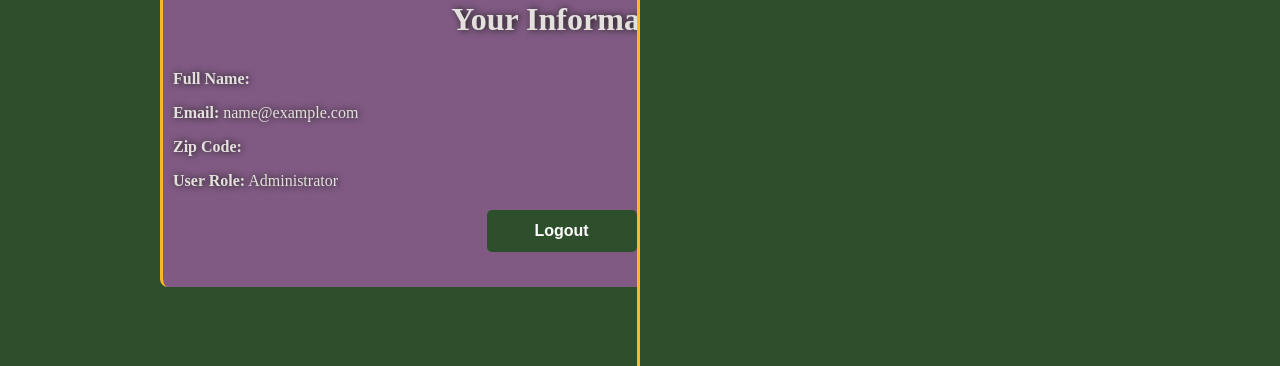
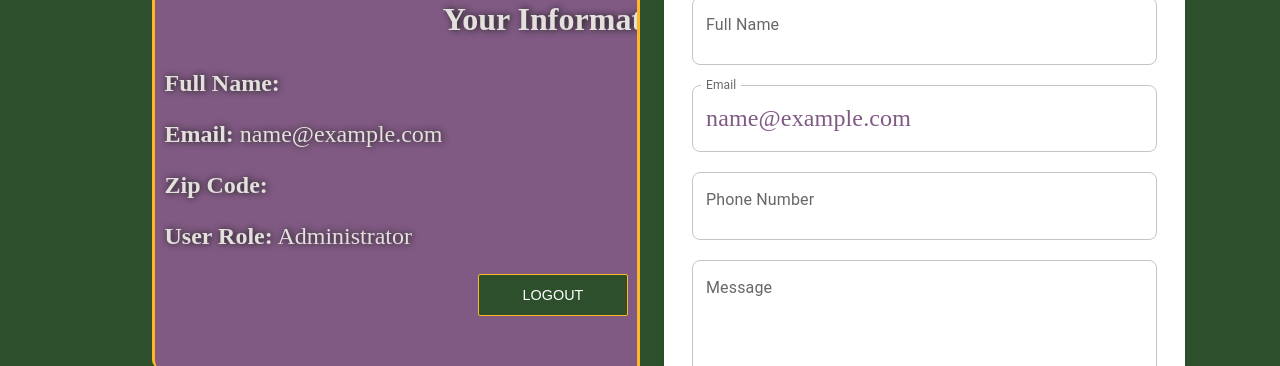
Before and after one commit to Missi3girl/pantry-client, a React (Vite) app: page /user-dashboard in a window 1280 px wide. Shown: the part 392-758 px from the top of the page. Built offline with nearby package versions, Linux system fonts and the light colour scheme; no server answers; sample sign-in values are in the browser's storage; a web font is replaced by a local one; what ra-data-simple-rest would draw is missing.

Commit message:
Tweaks to dashboard and location list height

```diff
--- a/src/components/headerFooterPage/Footer.jsx
+++ b/src/components/headerFooterPage/Footer.jsx
@@ -30,6 +30,9 @@ Our mission is to make it easier for neighbors to find, share, and support local
                    <li><a href="mailto:canneddocrew@gmail.com"  className="footer-link">Email us directly </a></li>
             </ol>
             </div>
+            {/* <div id="footer4">
+              <img className="logoImg" src={logoPhoto} />
+            </div> */}
          </div>
   )
 }
--- a/src/components/homePage/Home.css
+++ b/src/components/homePage/Home.css
@@ -33,7 +33,7 @@ body {
   display: flex;
   flex-direction: column;
   gap: 15px;
-  height: 54em;
+  height: 58em;
   width: 25%;
   overflow-y: auto;
   align-items: center;
@@ -63,6 +63,7 @@ body {
     color: #141A13;
     box-shadow: 2px 2px 4px rgba(0,0,0,0.1);
     padding-left: 4px;
+    cursor: pointer;
   }
 
   .popContainer {
--- a/src/components/userPage/UserDash.css
+++ b/src/components/userPage/UserDash.css
@@ -13,8 +13,7 @@ body {
     height: 100vh;
 }
 .mainUserDash {
-    /* display: flex;
-    flex-direction: */
+    display: flex;
     background-color: var(--green);
     height: 100%;
     width: 100%;
@@ -48,11 +47,10 @@ button {
     padding: 12px 25px;
     background-color: var(--green);
     color: white;
-    border: none;
-    border-radius: 5px;
+    border: 1px solid var(--gold);
+    border-radius: 2px;
     cursor: pointer;
-    font-size: 1em;
-    font-weight: bold;
+    font-size: .9em;
     transition: background-color 0.3s ease;
 }
 
@@ -89,6 +87,7 @@ h3 {
 
 .pUser {
     color: var(--grey);
+    font-size: 1.5em;
 }
 
 /* #formDiv {
@@ -109,9 +108,8 @@ h3 {
      margin-bottom: 30px;
      border-left: 3px solid var(--gold);
      width: 50em;
-     height: 20em;
+     height: 25em;
     margin-left: 10em;
-
 }
 
 /* h1 {
--- a/src/components/userPage/UserDash.jsx
+++ b/src/components/userPage/UserDash.jsx
@@ -50,10 +50,10 @@ function UserDash() {
                     <div className="purpleBox">
                     <h3 className="h3User">Your Information:</h3>
                     <p className="pUser"><strong>Full Name:</strong> {currentUser.fullName}</p>
-                    <p><strong>Email:</strong> {currentUser.email}</p>
-                    <p><strong>Zip Code:</strong> {currentUser.zipCode}</p>
-                    <p><strong>User Role:</strong> {currentUser.isAdmin ? 'Administrator' : 'Standard User'}</p>
-                <button onClick={handleLogout}>Logout</button>
+                    <p className="pUser"><strong>Email:</strong> {currentUser.email}</p>
+                    <p className="pUser"><strong>Zip Code:</strong> {currentUser.zipCode}</p>
+                    <p className="pUser"><strong>User Role:</strong> {currentUser.isAdmin ? 'Administrator' : 'Standard User'}</p>
+                <button onClick={handleLogout}>LOGOUT</button>
                     </div>
                 </div>
 
```
Also changed, not shown: src/components/headerFooterPage/Header.css (+9 -0 lines).
